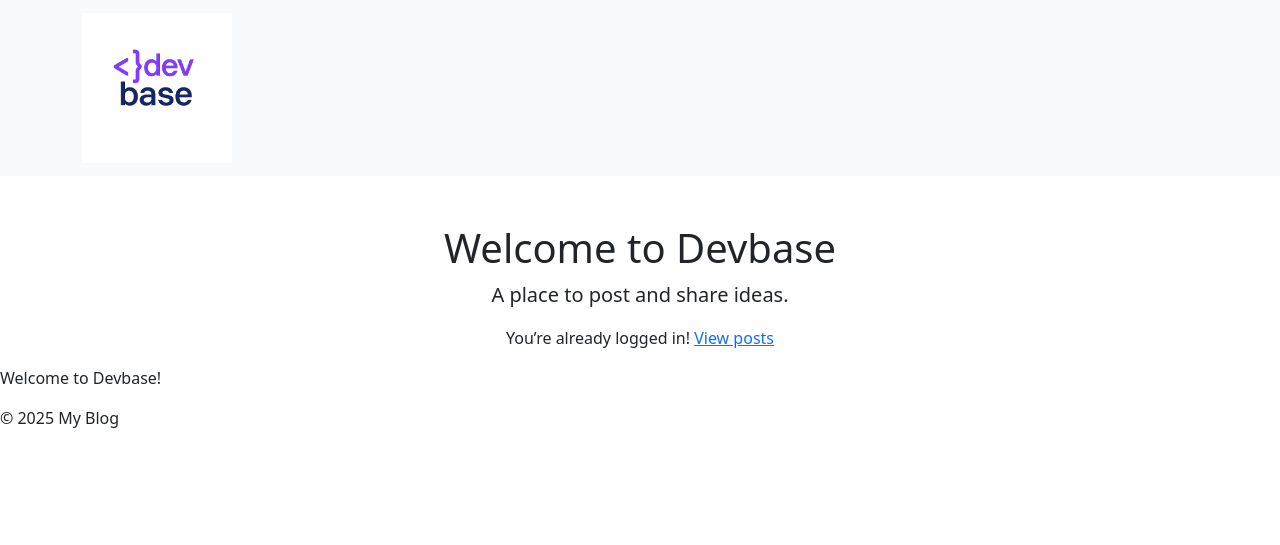
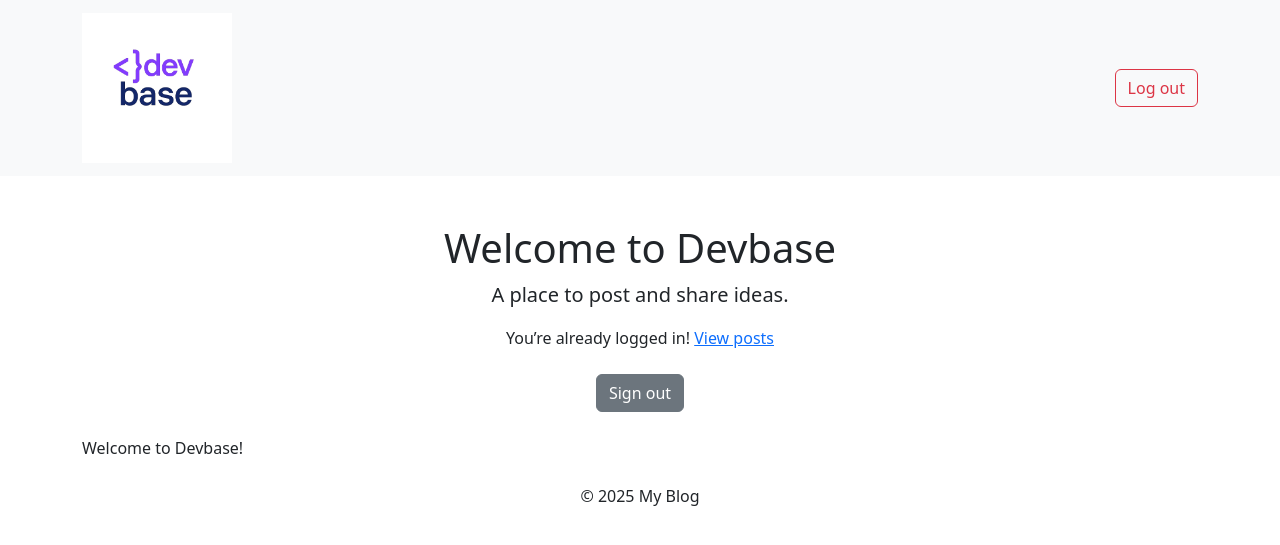
Before and after one commit to markh55/PP3-Project-blog, a Django app: page / in a window 1280 px wide. Shown: the top 545 px of the page. Run offline with Django 5.2, Linux system fonts and the light colour scheme; the visitor is signed in with stand-in values (Sample User, id 1).

Commit message:
set up homepage to have login / logout buttons

```diff
--- a/projectPP3/blog/templates/blog/base.html
+++ b/projectPP3/blog/templates/blog/base.html
@@ -5,32 +5,39 @@
     <title>{% block title %}Blog{% endblock %}</title>
     <link rel="stylesheet" href="{% static 'css/blog.css' %}">
     <link href="https://cdn.jsdelivr.net/npm/bootstrap@5.3.0/dist/css/bootstrap.min.css" rel="stylesheet">
-
 </head>
 
 <body>
     <nav class="navbar bg-body-tertiary">
-  <div class="container">
+        <div class="container d-flex justify-content-between align-items-center">
+
+            <!-- Logo (left) -->
             <a class="navbar-brand" href="{% url 'blog:post_list' %}">
                 <img src="{% static 'images/devbase-logo.jpeg' %}" alt="Devbase Logo" class="logo">
             </a>
 
+            <!-- Buttons (right) -->
+            <div class="d-flex gap-2">
                 {% if request.path != '/' %}
                     <a href="javascript:history.back()" class="btn btn-secondary">Back</a>
                 {% endif %}
+                {% if user.is_authenticated %}
+                    <a href="{% url 'account_logout' %}" class="btn btn-outline-danger">Log out</a>
+                {% endif %}
+            </div>
         </div>
     </nav>
 
-    <div id="container">
+    <div id="container" class="container mt-4">
         {% block content %}
         {% endblock %}
     </div>
 
-    <div id="sidebar">
+    <div id="sidebar" class="container mt-4">
         <p>Welcome to Devbase!</p>
     </div>
 
-    <footer>
+    <footer class="text-center mt-4 mb-4">
         <p>&copy; 2025 My Blog</p>
     </footer>
 </body>
--- a/projectPP3/blog/templates/blog/home.html
+++ b/projectPP3/blog/templates/blog/home.html
@@ -9,6 +9,9 @@
 
     {% if user.is_authenticated %}
       <p>You’re already logged in! <a href="{% url 'blog:post_list' %}">View posts</a></p>
+      <p>
+  <a href="{% url 'account_logout' %}" class="btn btn-secondary mt-2">Sign out</a>
+</p>
     {% else %}
       <a href="{% url 'account_login' %}" class="btn btn-primary btn-lg">Log in</a>
       <p class="mt-2">Or <a href="{% url 'account_signup' %}">create an account</a></p>
--- a/projectPP3/settings.py
+++ b/projectPP3/settings.py
@@ -41,6 +41,9 @@ INSTALLED_APPS = [
     'django.contrib.sessions',
     'django.contrib.messages',
     'django.contrib.staticfiles',
+    'allauth',
+    'allauth.account',
+    'allauth.socialaccount',
     'projectPP3.blog',
 ]
 
@@ -53,6 +56,7 @@ MIDDLEWARE = [
     'django.contrib.auth.middleware.AuthenticationMiddleware',
     'django.contrib.messages.middleware.MessageMiddleware',
     'django.middleware.clickjacking.XFrameOptionsMiddleware',
+    'allauth.account.middleware.AccountMiddleware',
 ]
 
 ROOT_URLCONF = 'projectPP3.urls'
--- a/projectPP3/urls.py
+++ b/projectPP3/urls.py
@@ -20,4 +20,6 @@ from django.urls import include, path
 urlpatterns = [
     path('admin/', admin.site.urls),
     path('', include(('projectPP3.blog.urls', 'blog'), namespace='blog')),
+    path('accounts/', include('allauth.urls')),
+
 ]
```
Lines whose indentation alone changed are shown as unchanged.
